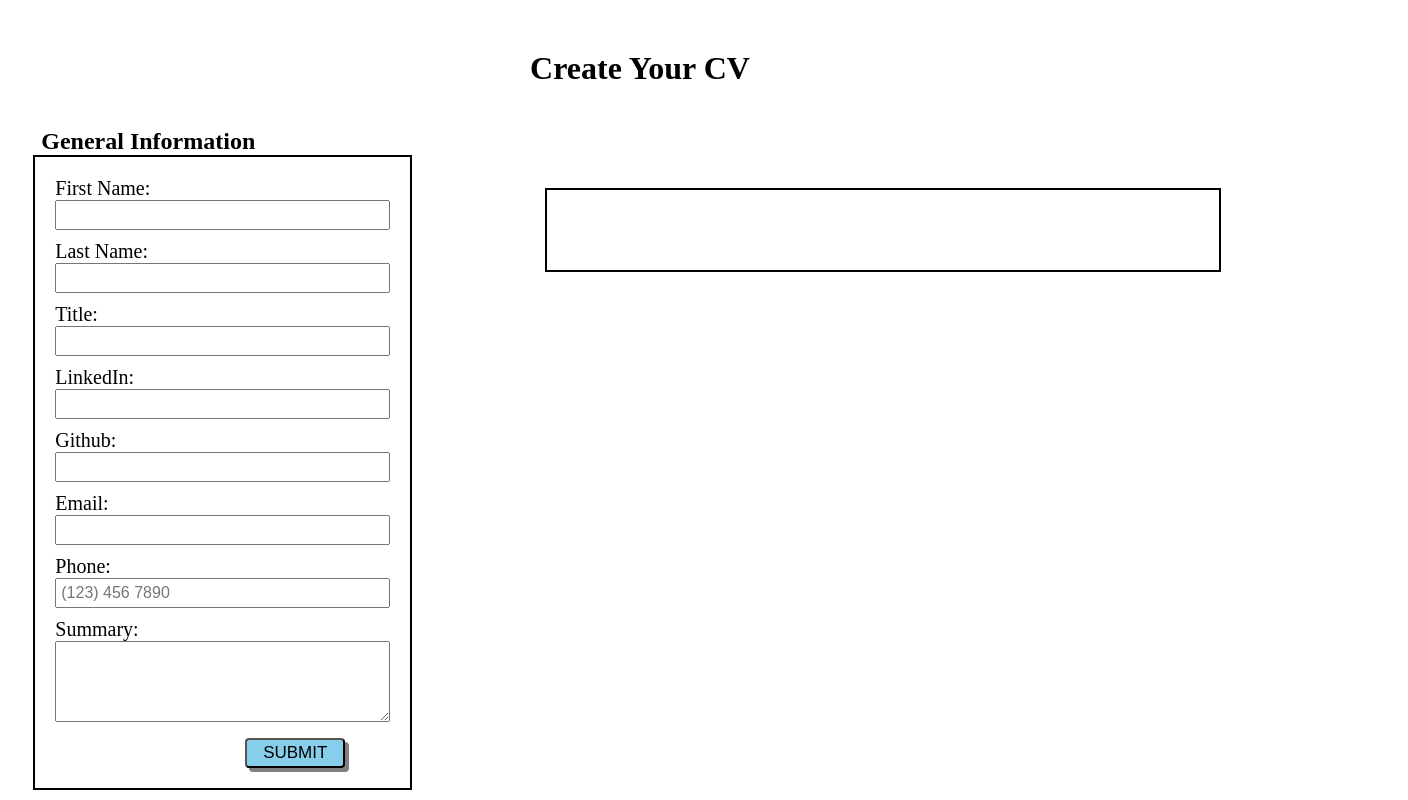
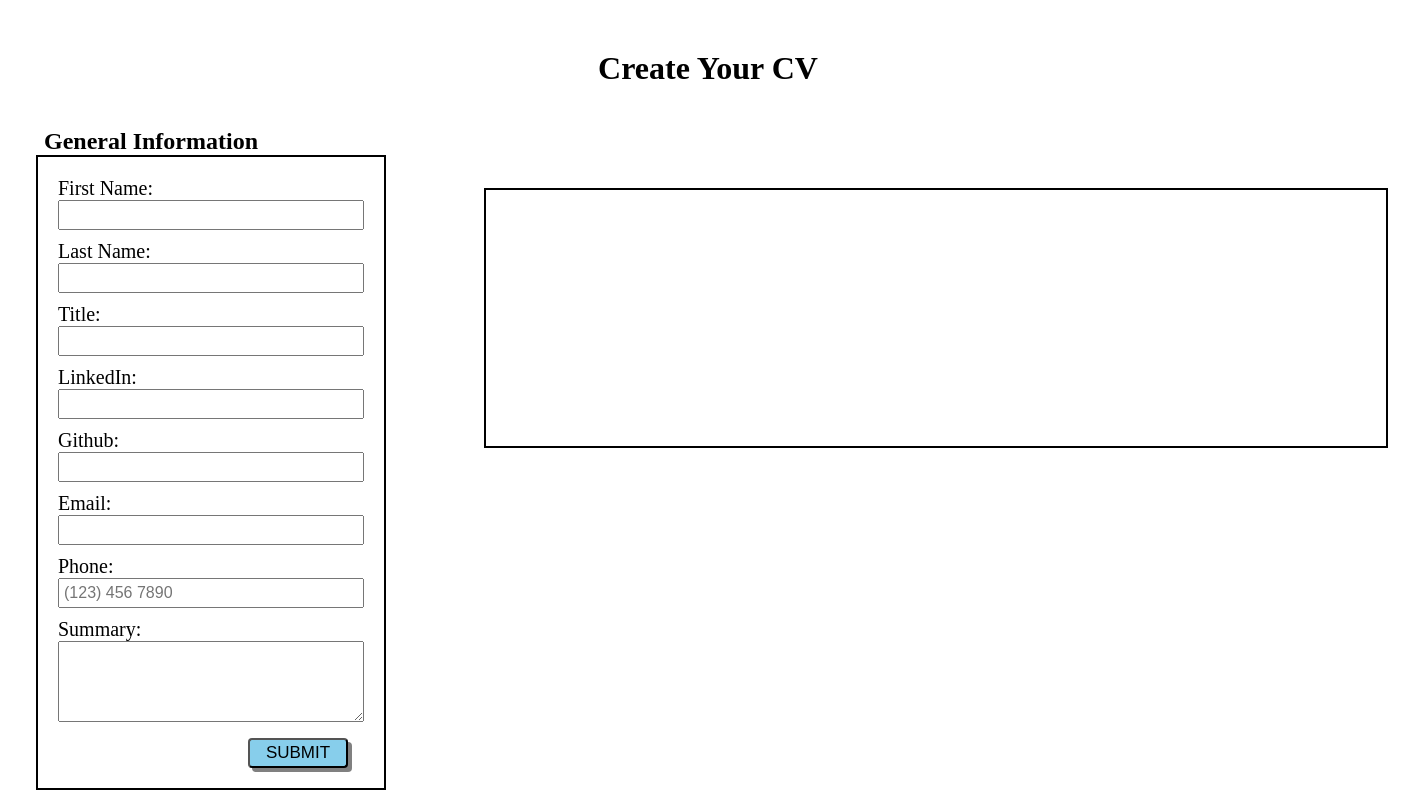
Before and after one commit to BenjaminJMcD/react-cv, a React (Vite) app: page / in a window 1280 px wide. Shown: the top 800 px of the page, 1408 px wide, since content can reach past the window. Built offline with nearby package versions, Linux system fonts and the light colour scheme.

Commit message:
style: basic info document style

```diff
--- a/src/components/BasicDoc.jsx
+++ b/src/components/BasicDoc.jsx
@@ -4,17 +4,24 @@ function BasicDoc({ basicInfo }) {
 
     return (
         <div>
-            <div className="nameAndTitle">
+            <div className="basicHeader">
                 <p className="fullName">{basicInfo.firstName} {basicInfo.lastName}</p>
                 <p className="title">{basicInfo.title}</p>
+                <div className="contactInfoDoc">
+                    <p>{basicInfo.linkedIn}</p>
+                    <p>{basicInfo.gitHub}</p>
+                    <p>{basicInfo.email}</p>
+                    <p>{basicInfo.phone}</p>
+                </div>
             </div>
-            <div className="contactInfoDoc">
-                <p>{basicInfo.linkedIn}</p>
-                <p>{basicInfo.gitHub}</p>
-                <p>{basicInfo.email}</p>
-                <p>{basicInfo.phone}</p>
-            </div>
-            <p className="descriptionDoc">{basicInfo.description}</p>
+            {basicInfo.description &&
+                <div className="aboutMe">
+                    <p className="aboutMeHeader">About Me</p>
+                    <div className="descriptionDoc">
+                        <p>{basicInfo.description}</p>
+                    </div>
+                </div>
+            }
         </div>
     )
 
--- a/src/styles.css
+++ b/src/styles.css
@@ -1,5 +1,10 @@
 
 /* PAGE */
+
+body {
+    min-width: 1400px;
+}
+
 .pageHeader {
     text-align:center;
     margin-top: 50px;
@@ -7,7 +12,7 @@
 
 /* FORM SIDEBAR */
 .formsSideBar {
-    width: 30%;
+    width: 350px;
     float:left;
     margin-left: 2%;
 }
@@ -54,15 +59,7 @@ input {
     font-size:20px;
 }
 
-.fullName {
-    font-size: 40px;
-    margin-bottom: 0px;
-}
 
-.title {
-    font-size: 32px;
-    margin-top: 0px;
-}
 
 /* ED FORM */
 #educationForm {
@@ -86,10 +83,51 @@ input {
 
 /* MAIN DOCUMENT */
 .cvDocument {
-    width: 50%;
-    float:right;
+    width: 860px;
+    float: right;
     margin-top: 80px;
     border: 2px solid black;
     padding: 20px;
-    margin-right: 4%;
+    margin-right: 20px;
 }
+
+/* DOCUMENT BASIC */
+
+.basicHeader {
+    display:grid;
+    grid-template: 100px 100px / 70% 30%;
+}
+
+.fullName {
+    font-size: 40px;
+    margin-bottom: 0px;
+    grid-area: 1 / 1;
+}
+
+.title {
+    font-size: 32px;
+    margin-top: 0px;
+    grid-area: 2 / 1
+}
+
+.contactInfoDoc {
+    grid-area: 1 / 2 / 3 / 3;
+    margin-top: 45px;
+    margin-right: 20px;
+}
+
+.contactInfoDoc p {
+    margin: 4px;
+}
+
+.aboutMeHeader {
+    font-size: 32px;
+    margin-bottom: 0px;
+    margin-top: 0px;
+}
+
+.descriptionDoc {
+    word-wrap: break-word;
+    width: 95%;
+    margin: auto;
+}
```
